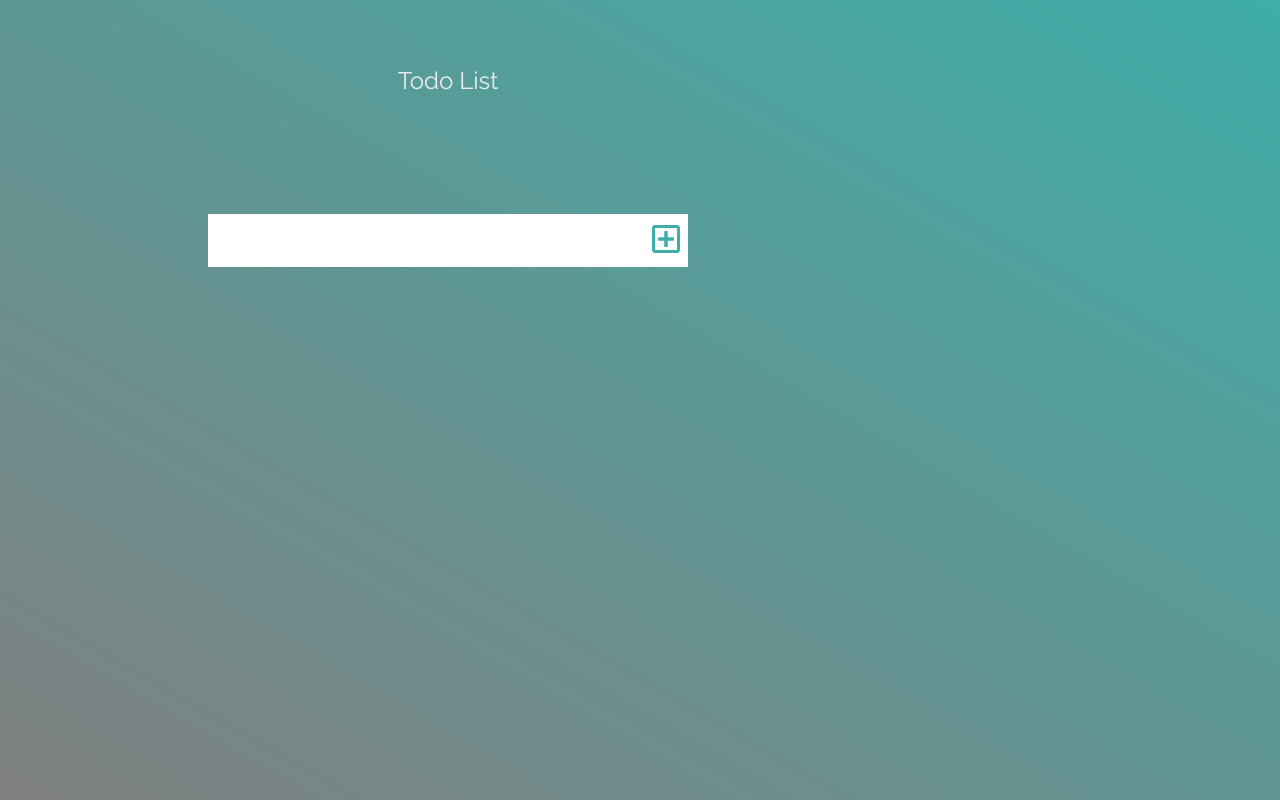
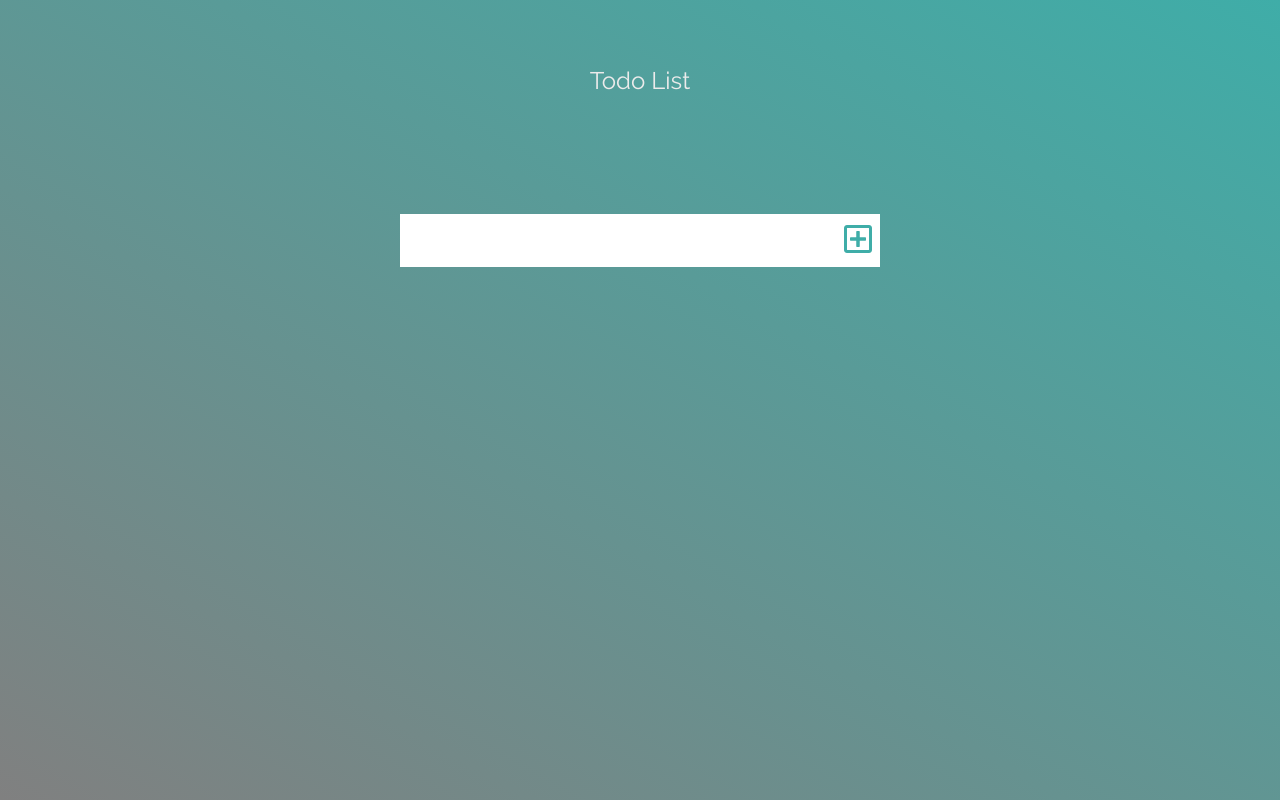
Before and after one commit to KishiKyle/KishiKyle.github.io, a plain HTML site: page index.html in a window 1280 px wide. Drawn offline with Linux system fonts and the light colour scheme.

Commit message:
style fix

```diff
--- a/style.css
+++ b/style.css
@@ -19,7 +19,7 @@ header {
 header,
 form {
   min-height: 20vh;
-  max-width: 70vw;
+  /* max-width: 70vw; */
   display: flex;
   justify-content: center;
   align-items: center;
@@ -31,6 +31,10 @@ form button {
   font-size: 2rem;
   border: none;
   background: white;
+}
+
+form input {
+  max-width: 50vw;
 }
 
 form button {
```
